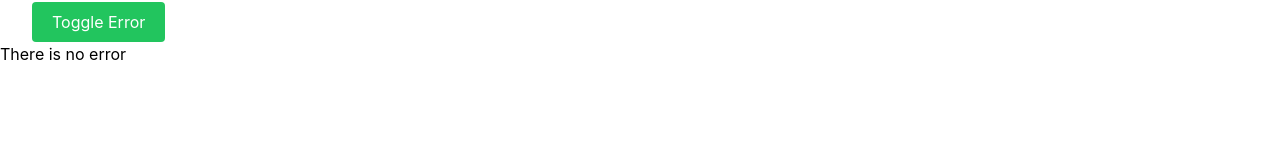
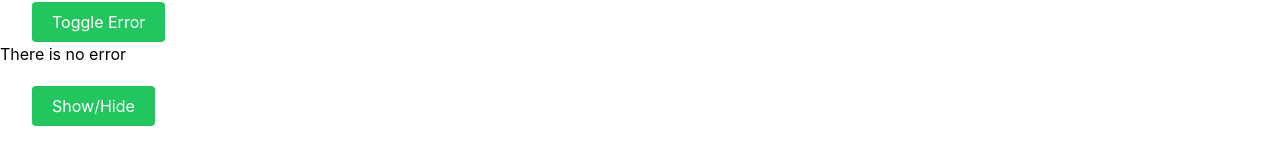
Before and after one commit to Mbk15/react-formik, a React (Create React App) app: page / in a window 1280 px wide. Shown: the part 2646-2789 px from the top of the page. Before the commit the page ends 2712 px from the top, so only its background shows below. Built offline with nearby package versions, Linux system fonts and the light colour scheme; no server answers.

Commit message:
toggle with and circuitry and cleanup effect

```diff
--- /dev/null
+++ b/src/AdvancedReact/Conditional Rendering/ShowHide.tsx
@@ -0,0 +1,39 @@
+import { useState, useEffect } from "react";
+
+const ShowHide = () => {
+  const [isShow, setIsShow] = useState(false);
+
+  return (
+    <div className=" mx-auto my-5">
+      <button
+        className="bg-green-500 px-5 py-2 rounded text-center flex justify-center text-white ml-8"
+        onClick={() => setIsShow(!isShow)}
+      >
+        Show/Hide
+      </button>
+
+      {isShow && <Item />}
+    </div>
+  );
+};
+
+const Item = () => {
+  const [size, setSize] = useState(window.innerWidth);
+  const checkSize = () => {
+    setSize(window.innerWidth);
+  };
+  useEffect(() => {
+    window.addEventListener("resize", checkSize);
+    return () => {
+      window.removeEventListener("resize", checkSize);
+    };
+  }, []);
+  return (
+    <div className="my-8 bg-yellow-500">
+      <h1 className="text-center">Window</h1>
+      <h2 className="text-center">Size : {size}</h2>
+    </div>
+  );
+};
+
+export default ShowHide;
--- a/src/index.tsx
+++ b/src/index.tsx
@@ -12,6 +12,7 @@ import UseStateCleanup from "./AdvancedReact/useEffect/UseEffectCleanup";
 import UseEffectFetchData from "./AdvancedReact/useEffect/UseEffectFetchData";
 import MultipleReturns from "./AdvancedReact/Conditional Rendering/MultipleReturns";
 import ShortCircuit from "./AdvancedReact/Conditional Rendering/ShortCircuit";
+import ShowHide from "./AdvancedReact/Conditional Rendering/ShowHide";
 ReactDOM.render(
   <React.StrictMode>
     <Booklist />
@@ -24,6 +25,7 @@ ReactDOM.render(
     <UseEffectFetchData />
     <MultipleReturns />
     <ShortCircuit />
+    <ShowHide />
     {/* <ButtonUi message="Alhamdulillah" /> */}
     {/* <CardUI /> */}
   </React.StrictMode>,
```
